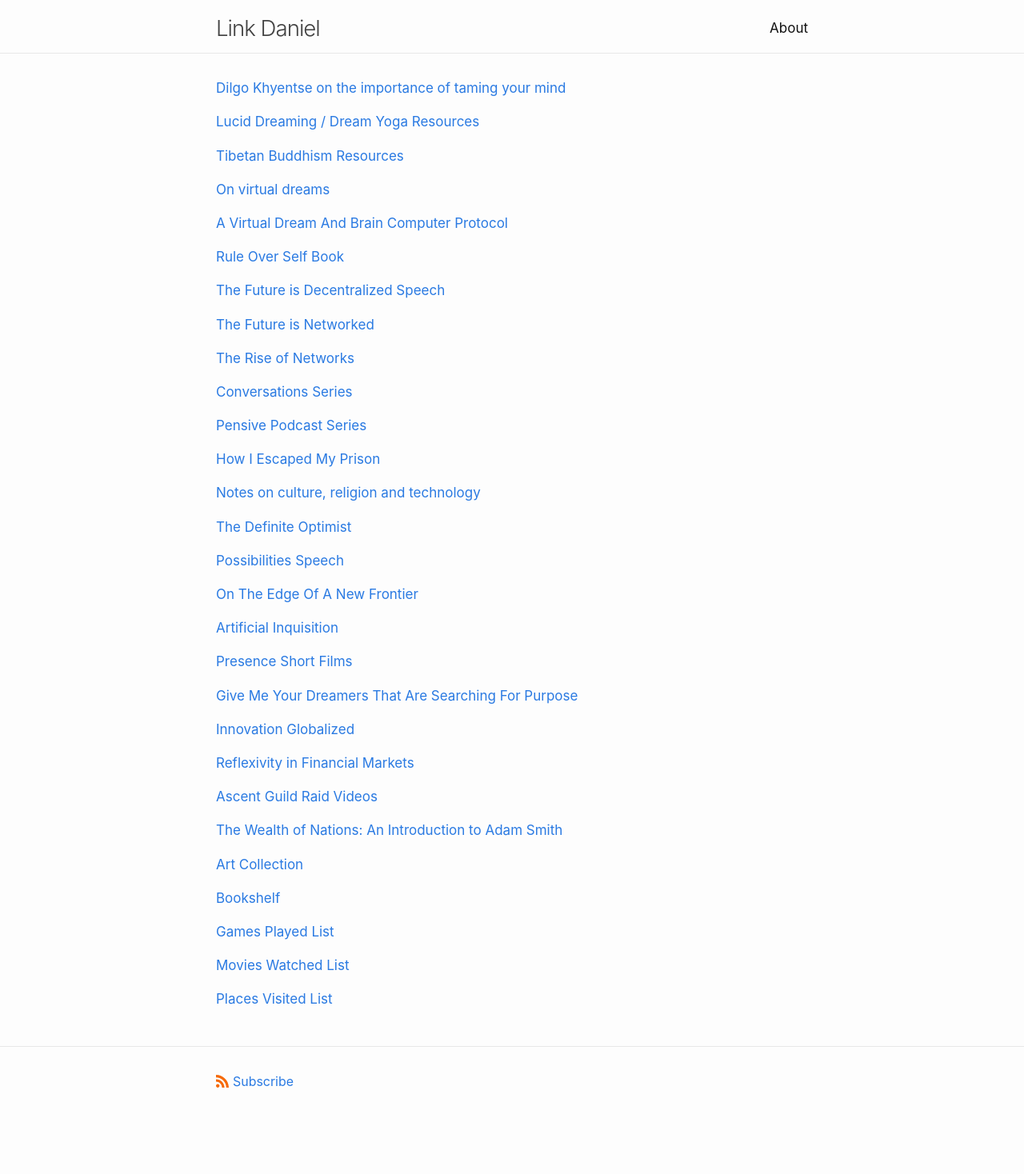
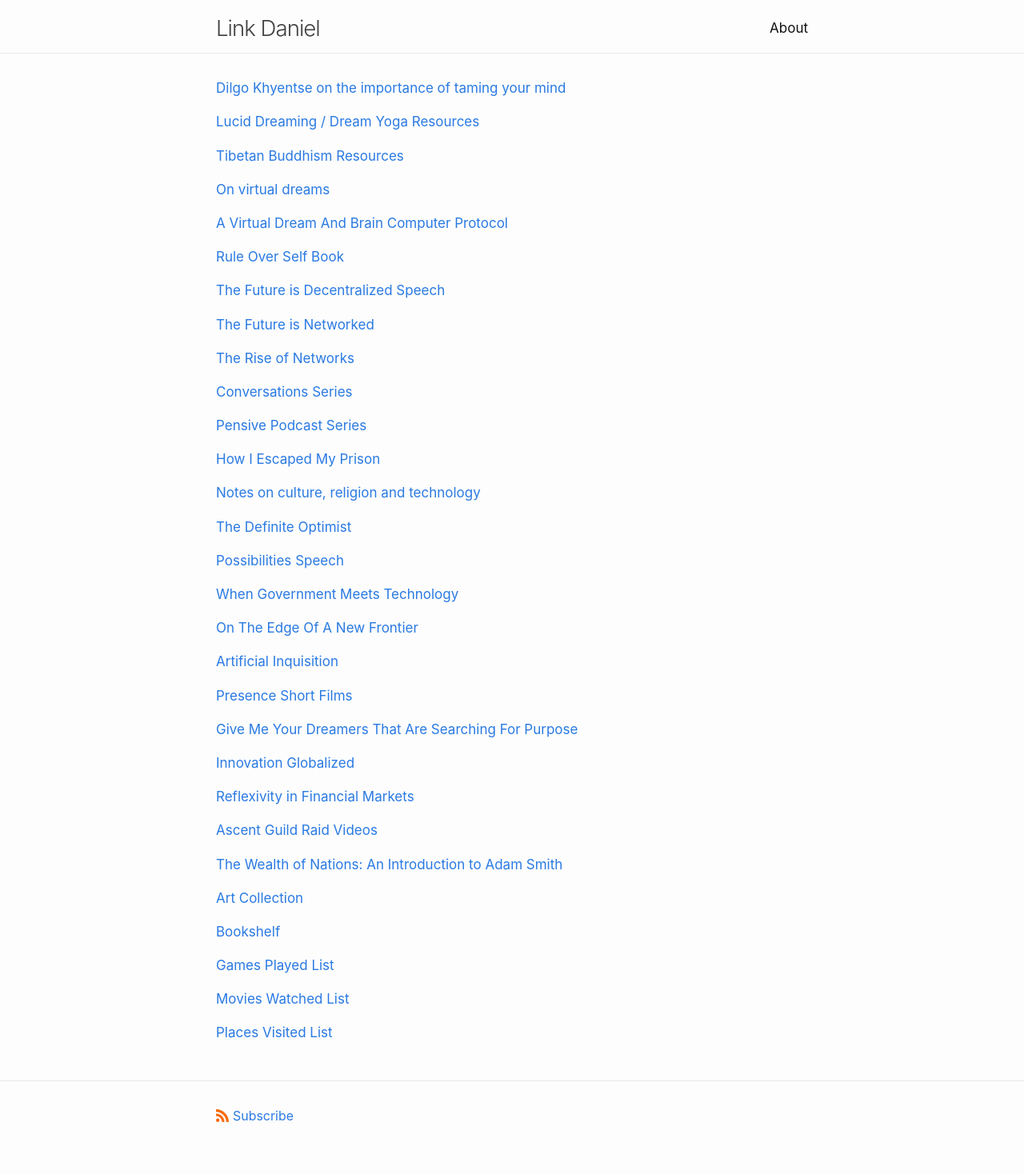
Before and after one commit to link-daniel/link.github.io, a Jekyll site: the page built from index.md, in a window 1280 px wide. Shown: the whole page at 80% size. Built offline with Jekyll 4.4.1, drawn with Linux system fonts in a browser that asks for light colours; before the commit the page ends 1426 px from its top, so only the background shows below that.

Commit message:
Update index.md

```diff
--- a/index.md
+++ b/index.md
@@ -53,6 +53,9 @@ layout: home
 [Possibilities Speech](/possibilities)
 <br>
 
+[When Government Meets Technology](/futuresociety)
+<br>
+
 [On The Edge Of A New Frontier](/edgenewfrontier)
 <br>
 
```
